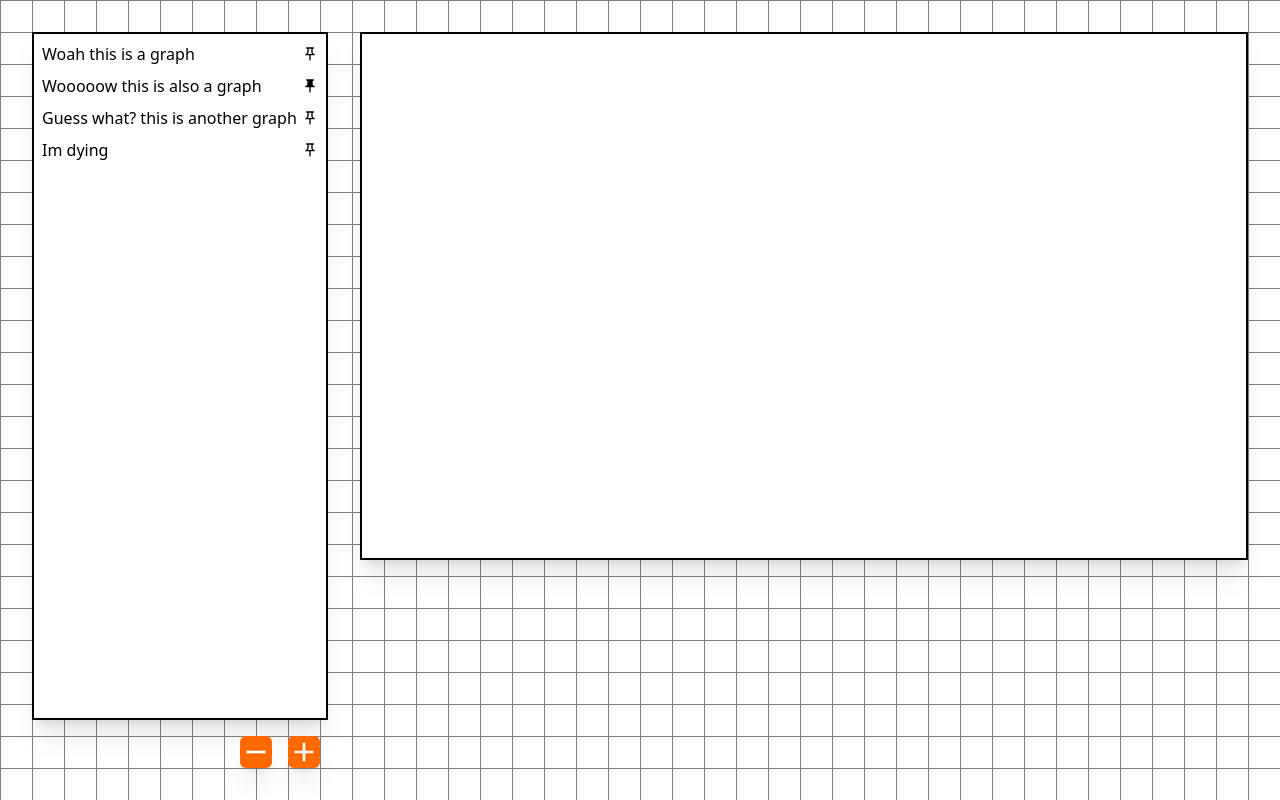
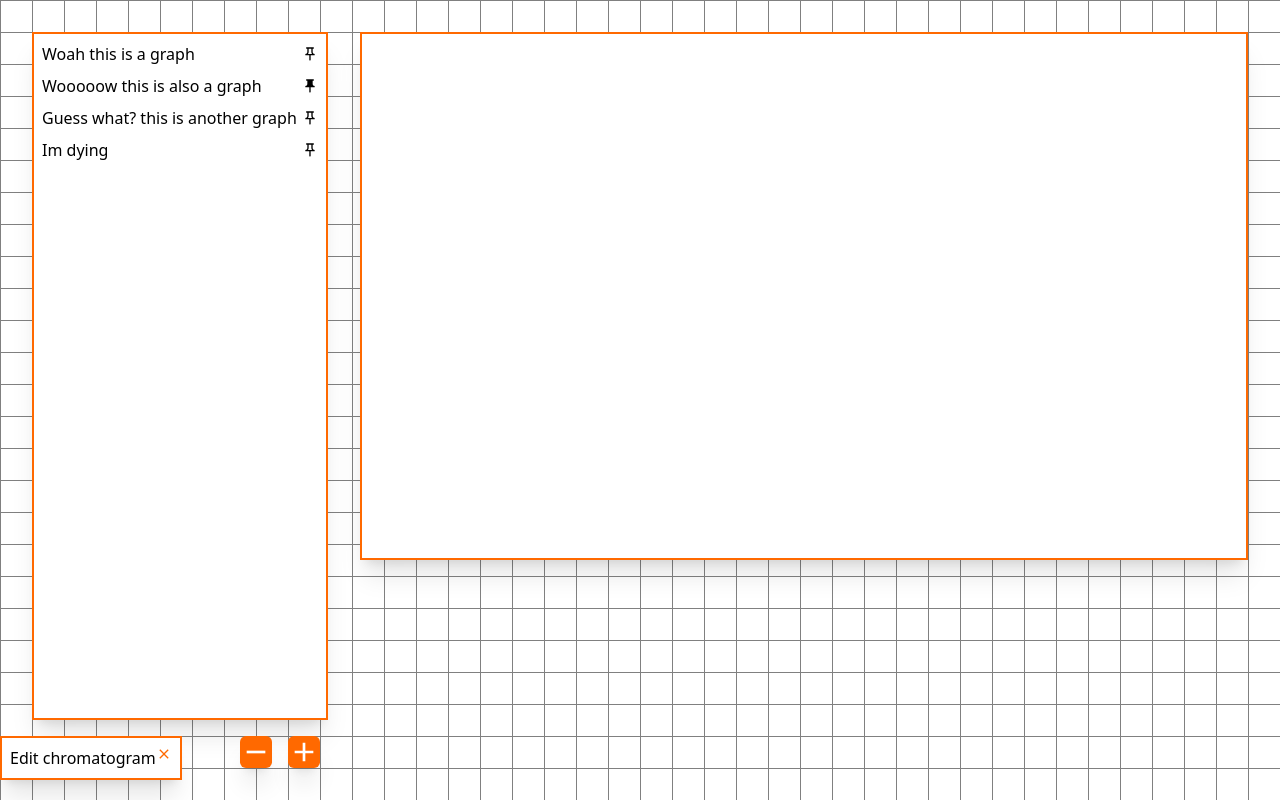
Before and after one commit to Yonysek/MeasureFox, a React (Vite) app: page / in a window 1280 px wide. Built offline with nearby package versions, Linux system fonts and the light colour scheme.

Commit message:
Graph dialog start

```diff
--- a/src/App.tsx
+++ b/src/App.tsx
@@ -1,5 +1,6 @@
 import { GraphList } from "./components/GraphList"
 import { GraphToolbar } from "./components/GraphToolbar"
+import { Page } from "./components/Page";
 
 function App() {
   const graphs = [
@@ -15,9 +16,9 @@ function App() {
       <GraphToolbar />
     </div>
     <div className="flex flex-col gap-8 w-3/4">
-      <div className="h-3/4 border-2 bg-white shadow-xl">
+      <Page className="h-3/4">
 
-      </div>
+      </Page>
       <div className="h-1/4">
 
       </div>
--- /dev/null
+++ b/src/components/GraphDialog.tsx
@@ -0,0 +1,12 @@
+import { Page } from "./Page";
+import { MdClose } from "react-icons/md"
+export function GraphDialog() {
+    return (<dialog open>
+<Page>
+<div className="flex flex-row justify-between">
+    <h2>Edit chromatogram</h2>
+<MdClose color="var(--color-primary)"/>
+</div>
+</Page>
+    </dialog>)
+}
--- a/src/components/GraphList.tsx
+++ b/src/components/GraphList.tsx
@@ -1,5 +1,6 @@
 import { useState } from "react";
 import { GraphListItem } from "./GraphListItem"
+import { Page } from "./Page"
 
 export interface GraphListProps {
     graphs: string[];
@@ -9,9 +10,9 @@ export interface GraphListProps {
 export function GraphList({ graphs, pinnedIndex }: GraphListProps) {
     const [index, setIndex] = useState(pinnedIndex);
 
-    return (<div className="border-2 bg-white shadow-xl p-2 flex flex-col gap-2 grow">
+    return (<Page className="flex flex-col gap-2 grow">
         {graphs.map((graph, i) =>
             <GraphListItem name={graph} isPinned={i == index} pinClicked={() => setIndex(i == index ? undefined : i)} />
         )}
-    </div>)
+    </Page>)
 }
--- a/src/components/GraphToolbar.tsx
+++ b/src/components/GraphToolbar.tsx
@@ -1,4 +1,5 @@
 import { MdAdd, MdRemove } from "react-icons/md"
+import { GraphDialog } from "./GraphDialog"
 
 export function GraphToolbar() {
     return (<div className="flex flex-row-reverse gap-4 px-2 pt-2">
@@ -8,5 +9,7 @@ export function GraphToolbar() {
         <button className="bg-primary shadow-xl rounded-md cursor-pointer">
             <MdRemove size={32} color="white" />
         </button>
+        <GraphDialog>
+        </GraphDialog>
     </div>)
 }
--- /dev/null
+++ b/src/components/Page.tsx
@@ -0,0 +1,9 @@
+import type React from "react";
+
+export interface PageProps extends React.PropsWithChildren {
+    className?: string;
+}
+
+export function Page({className = "", children}: PageProps) {
+      return (<div className={`border-2 border-primary bg-white shadow-xl p-2 ${className}`}>{children}</div>);
+}
```
